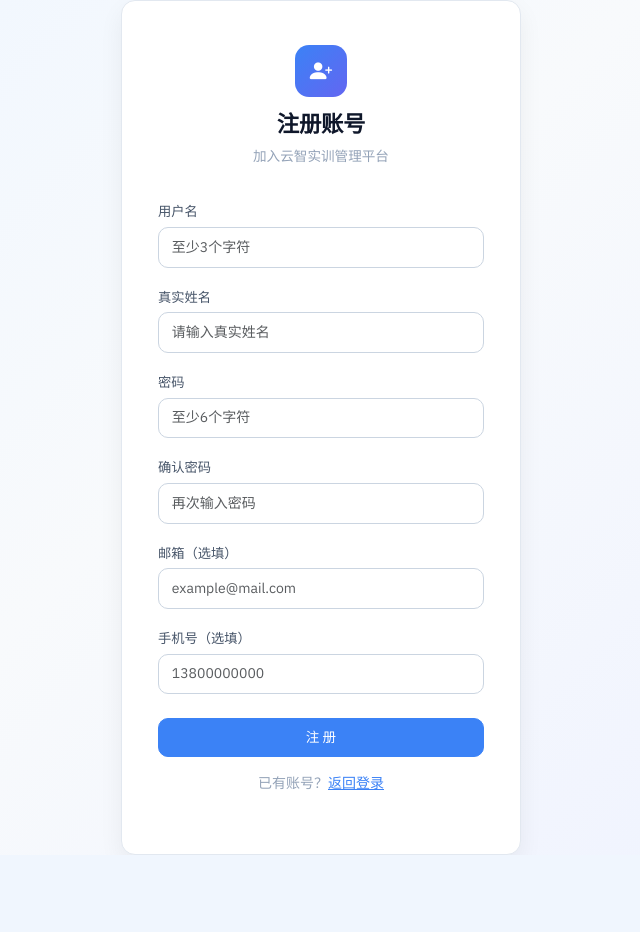
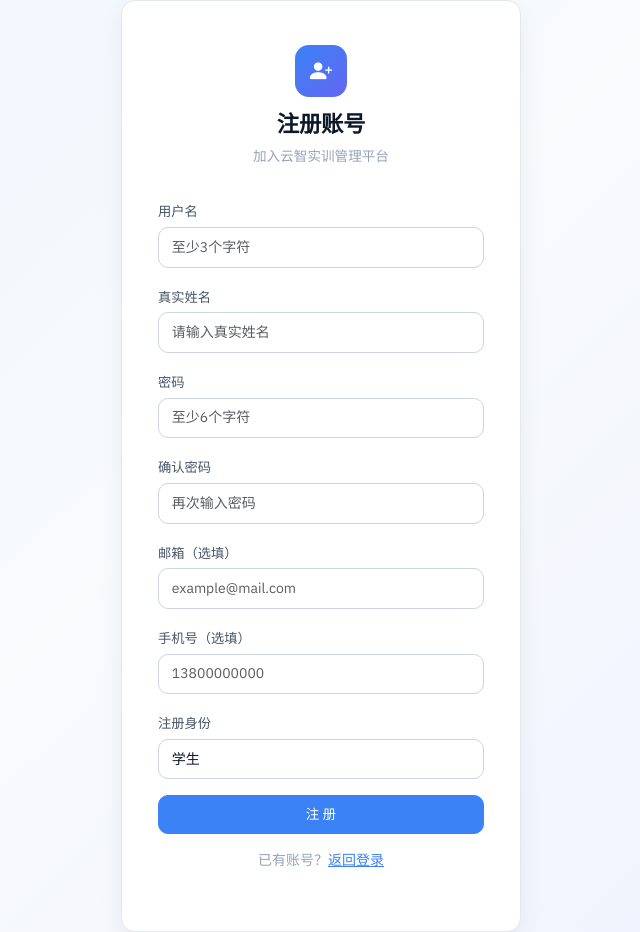
Before and after one commit to yyyh01124-glitch/cloud-training-hub, a Flask app: page /auth/register in a window 1280 px wide. Shown: the whole page, without its empty margins (319-959 px from the left). Before the commit the page ends 855 px from the top, so only its background shows below. Run offline with Flask 3, Linux system fonts and the light colour scheme; parts of the project's set-up code (start-up, migrations or seed data) failed here and were passed over; some libraries are stand-ins or nearby versions.

Commit message:
feat: allow teacher role selection during self-registration

```diff
--- a/app/routes/auth.py
+++ b/app/routes/auth.py
@@ -79,8 +79,13 @@ def register():
         real_name = request.form.get('real_name', '').strip()
         email = request.form.get('email', '').strip()
         phone = request.form.get('phone', '').strip()
-        # Admin can set role, self-registration defaults to student
-        role_id = request.form.get('role_id', type=int) if is_admin else 3
+        # Admin can set any role, self-registration: teacher or student only
+        if is_admin:
+            role_id = request.form.get('role_id', type=int)
+        else:
+            role_id = request.form.get('role_id', type=int) or 3
+            if role_id not in (2, 3):
+                role_id = 3
 
         errors = []
         if not username or len(username) < 3:
--- a/app/templates/auth/register.html
+++ b/app/templates/auth/register.html
@@ -31,7 +31,15 @@
             <div class="mb-3"><label for="password" class="form-label">密码</label><input type="password" class="form-control" id="password" name="password" placeholder="至少6个字符" required minlength="6"></div>
             <div class="mb-3"><label for="confirm_password" class="form-label">确认密码</label><input type="password" class="form-control" id="confirm_password" name="confirm_password" placeholder="再次输入密码" required></div>
             <div class="mb-3"><label for="email" class="form-label">邮箱（选填）</label><input type="email" class="form-control" id="email" name="email" placeholder="example@mail.com"></div>
-            <div class="mb-4"><label for="phone" class="form-label">手机号（选填）</label><input type="text" class="form-control" id="phone" name="phone" placeholder="13800000000"></div>
+            <div class="mb-3"><label for="phone" class="form-label">手机号（选填）</label><input type="text" class="form-control" id="phone" name="phone" placeholder="13800000000"></div>
+            <div class="mb-3">
+                <label for="role_id" class="form-label">注册身份</label>
+                <select class="form-select" id="role_id" name="role_id" required>
+                    <option value="">请选择身份</option>
+                    <option value="2">教师</option>
+                    <option value="3" selected>学生</option>
+                </select>
+            </div>
             <button type="submit" class="btn btn-primary w-100 py-2">注 册</button>
         </form>
         <p class="text-center text-muted small mt-3">
```
